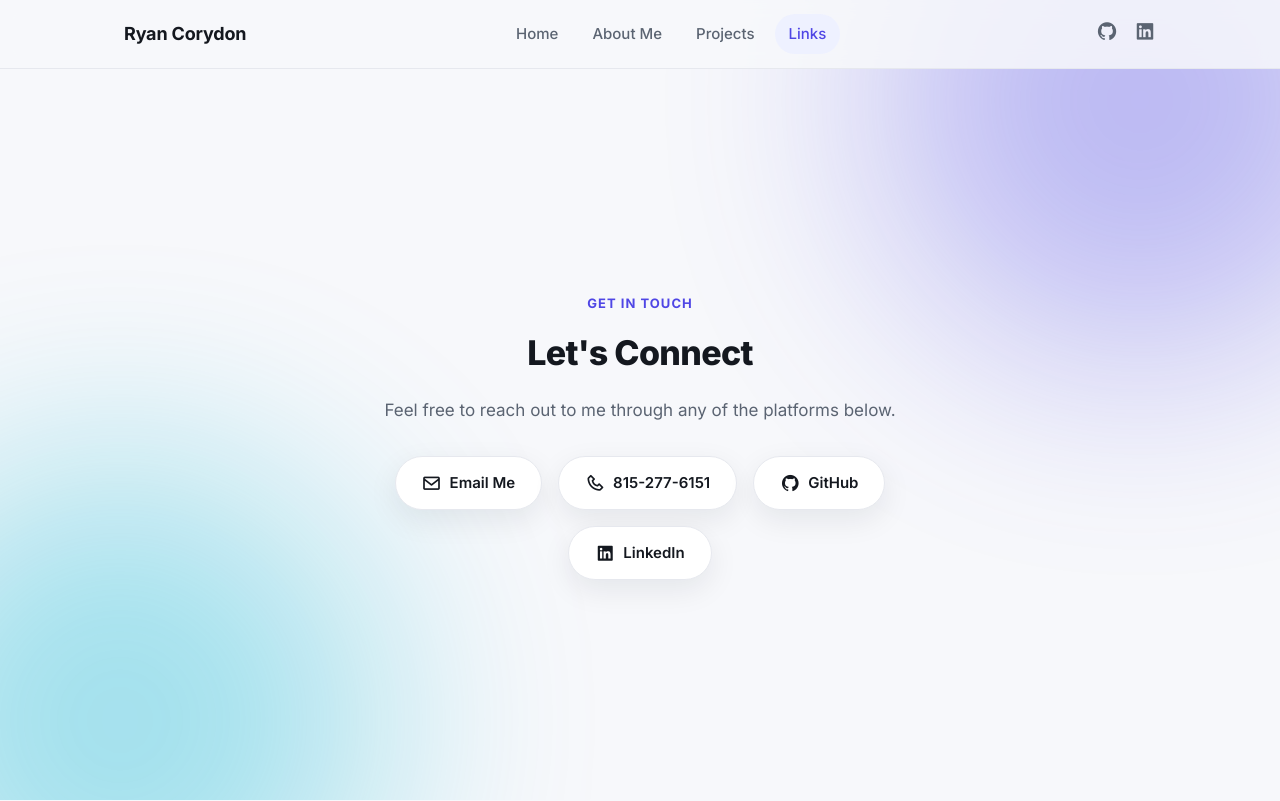
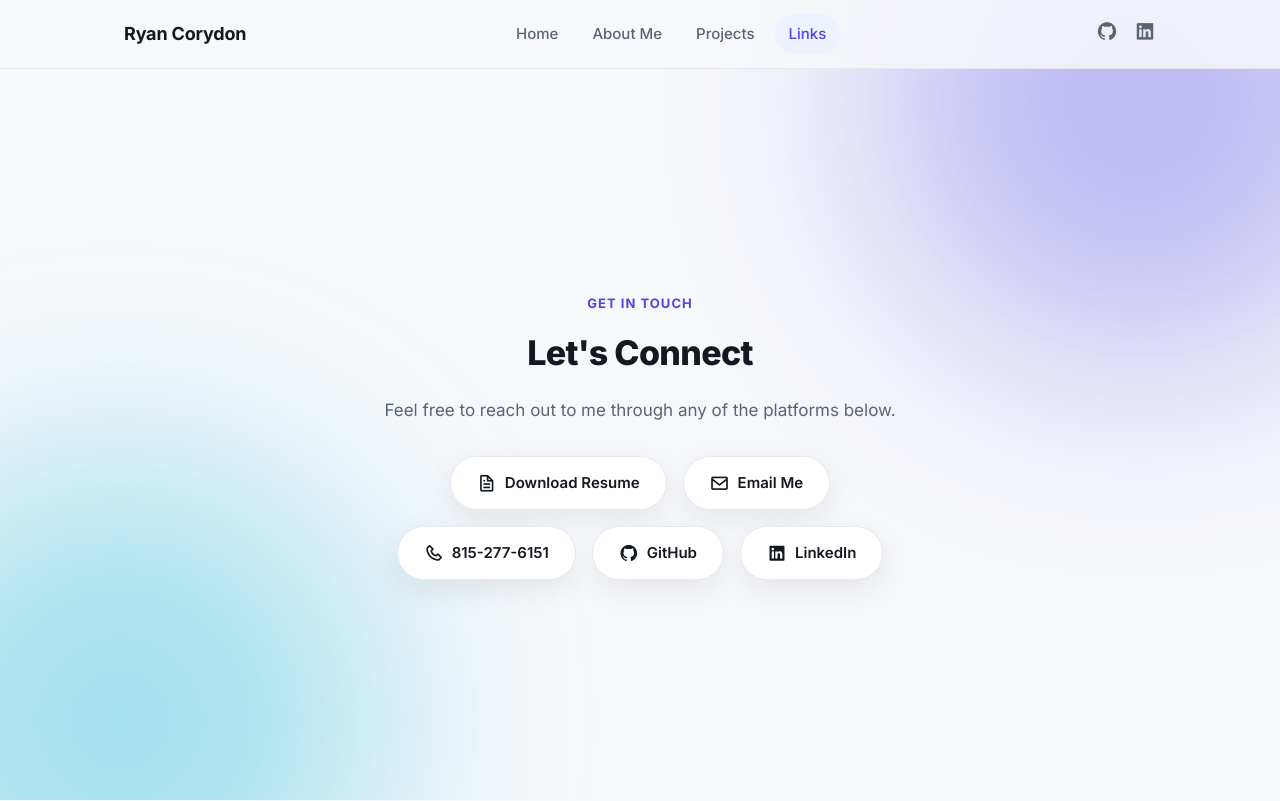
Before and after one commit to ryancorydon/portfolio, a plain HTML site: page links.html in a window 1280 px wide. Drawn offline with nearby package versions, Linux system fonts and the light colour scheme.

Commit message:
Add resume download button to Links page

```diff
--- a/links.html
+++ b/links.html
@@ -42,6 +42,9 @@
             <h2 class="section-title">Let's Connect</h2>
             <p>Feel free to reach out to me through any of the platforms below.</p>
             <div class="contact-buttons">
+                <a href="static/Ryan-Corydon-Resume.pdf" target="_blank" rel="noopener" class="btn-contact">
+                    <i class="bx bx-file"></i> Download Resume
+                </a>
                 <a href="mailto:ryan.corydon.jobs@gmail.com" class="btn-contact">
                     <i class="bx bx-envelope"></i> Email Me
                 </a>
```
Also changed, not shown: 1 other file.
